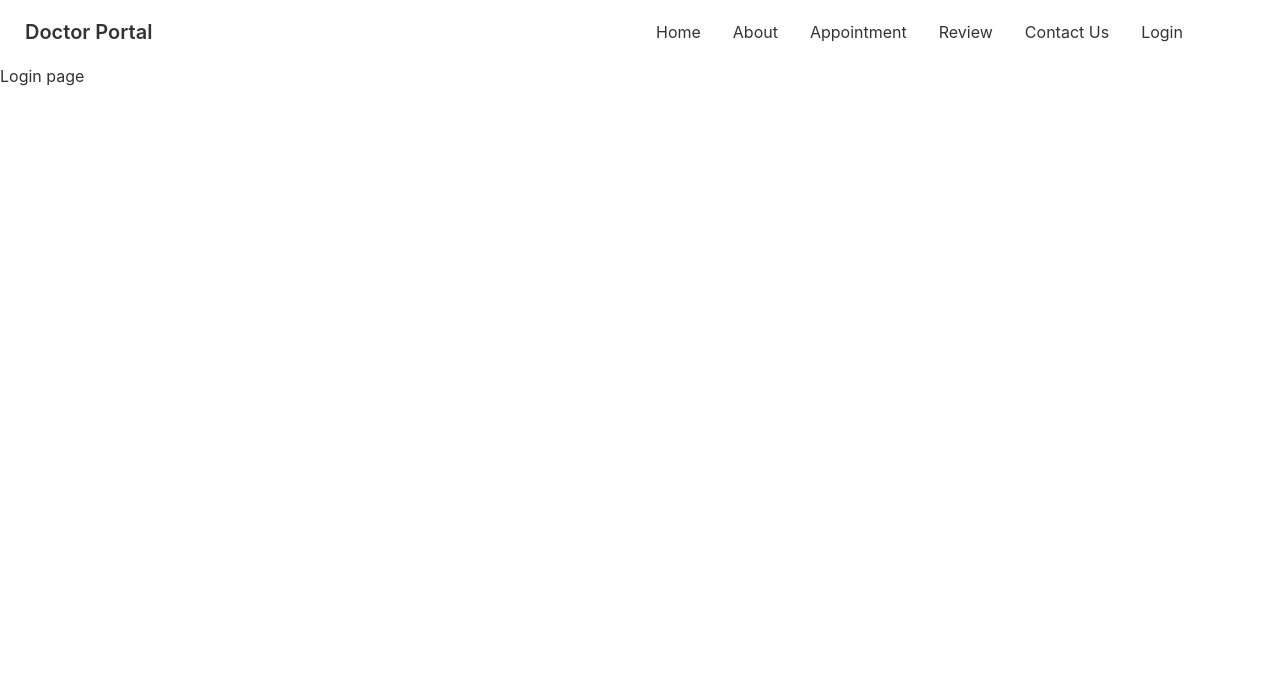
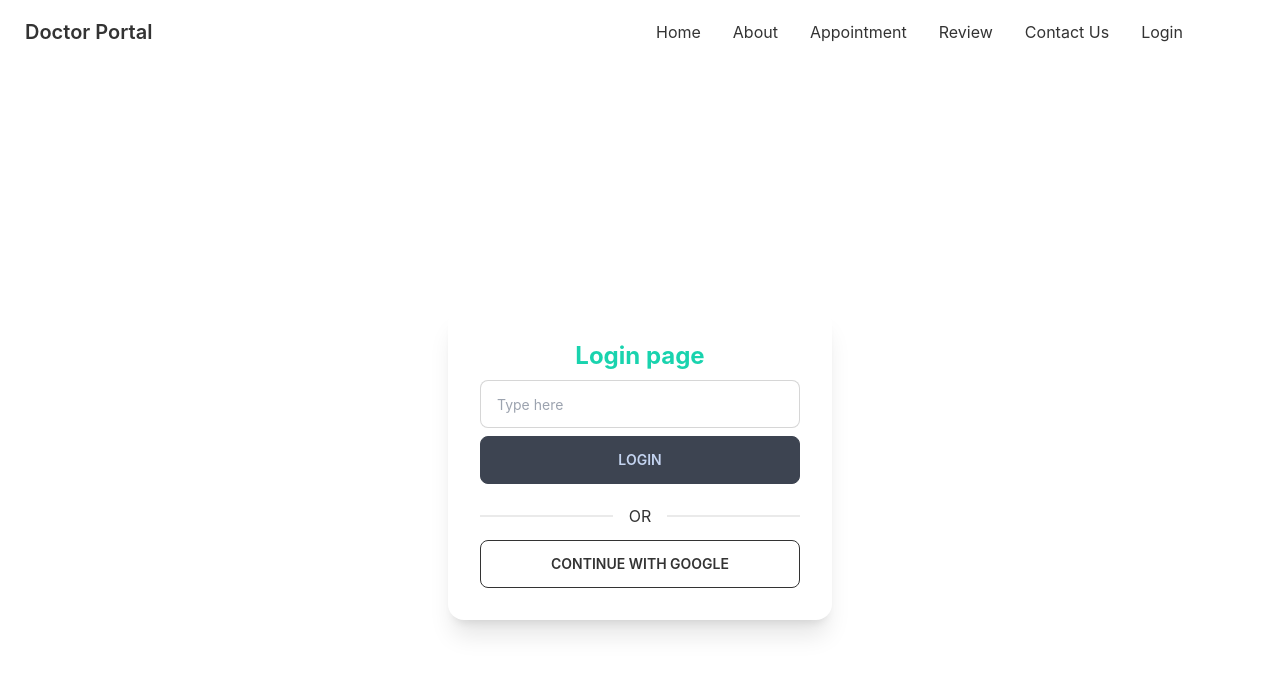
Before and after one commit to rashidul191/doctors-portal-client, a React (Create React App) app: page /login in a window 1280 px wide. Shown: the top 674 px of the page. Built offline with nearby package versions, Linux system fonts and the light colour scheme.

Commit message:
social login component like google login is done

```diff
--- a/src/Pages/Login/Login.js
+++ b/src/Pages/Login/Login.js
@@ -1,11 +1,26 @@
-import React from 'react';
+import React from "react";
+import SocialLogin from "./SocialLogin/SocialLogin";
 
 const Login = () => {
-    return (
-        <div>
-            <h2>Login page</h2>
+  return (
+    <section className="h-screen flex justify-center items-center">
+
+      <div class="card w-96 bg-base-100 shadow-xl">
+        <div class="card-body">
+          <h2 class="text-center text-secondary text-2xl font-bold">Login page</h2>
+         <form>
+         <input type="text" placeholder="Type here" class="input input-bordered input-md w-full max-w-xs" />
+         </form>
+
+
+          <div class="card-actions justify-end">
+            <button class="btn w-full ">Login</button>
+          </div>
+          <SocialLogin></SocialLogin>
         </div>
-    );
+      </div>
+    </section>
+  );
 };
 
 export default Login;
--- /dev/null
+++ b/src/Pages/Login/SocialLogin/SocialLogin.js
@@ -0,0 +1,33 @@
+import React from "react";
+import { useSignInWithGoogle } from "react-firebase-hooks/auth";
+import { useNavigate } from "react-router-dom";
+import auth from "../../../firebase.init";
+
+const SocialLogin = () => {
+  const navigate = useNavigate();
+  const [signInWithGoogle, user, loading, error] = useSignInWithGoogle(auth);
+
+  if (loading) {
+    return <p>Loading........</p>;
+  }
+  if (user) {
+    navigate("/");
+  }
+  let errorElement;
+
+  if (error) {
+    errorElement = <p className="text-center text-error">{error?.message}</p>;
+  }
+
+  return (
+    <div className="text-center">
+      {errorElement}
+      <div class="divider">OR</div>
+      <button onClick={() => signInWithGoogle()} class="btn btn-outline w-full">
+        Continue With Google
+      </button>
+    </div>
+  );
+};
+
+export default SocialLogin;
--- a/src/firebase.init.js
+++ b/src/firebase.init.js
@@ -6,19 +6,19 @@ import { getAuth } from "firebase/auth";
 
 // Your web app's Firebase configuration
 const firebaseConfig = {
-  apiKey: process.env.REACT_APP_API_KEY,
+  /* apiKey: process.env.REACT_APP_API_KEY,
   authDomain: process.env.REACT_APP_AUTH_DOMAIN,
   projectId: process.env.REACT_APP_PROJECT_ID,
   storageBucket: process.env.REACT_APP_STORAGE_BUCKET,
   messagingSenderId: process.env.REACT_APP_MESSAGING_SENDER_ID,
-  appId: process.env.REACT_APP_APP_ID,
+  appId: process.env.REACT_APP_APP_ID, */
 
-  /*  apiKey: "AIzaSyChEBCDJDbGU8LqIioOr01A3utEbdGFLjM",
+   apiKey: "AIzaSyChEBCDJDbGU8LqIioOr01A3utEbdGFLjM",
   authDomain: "doctors-portal-90ff3.firebaseapp.com",
   projectId: "doctors-portal-90ff3",
   storageBucket: "doctors-portal-90ff3.appspot.com",
   messagingSenderId: "967195217687",
-  appId: "1:967195217687:web:c065ea571cb0ea7ad63152", */
+  appId: "1:967195217687:web:c065ea571cb0ea7ad63152",
 };
 
 // Initialize Firebase
```
